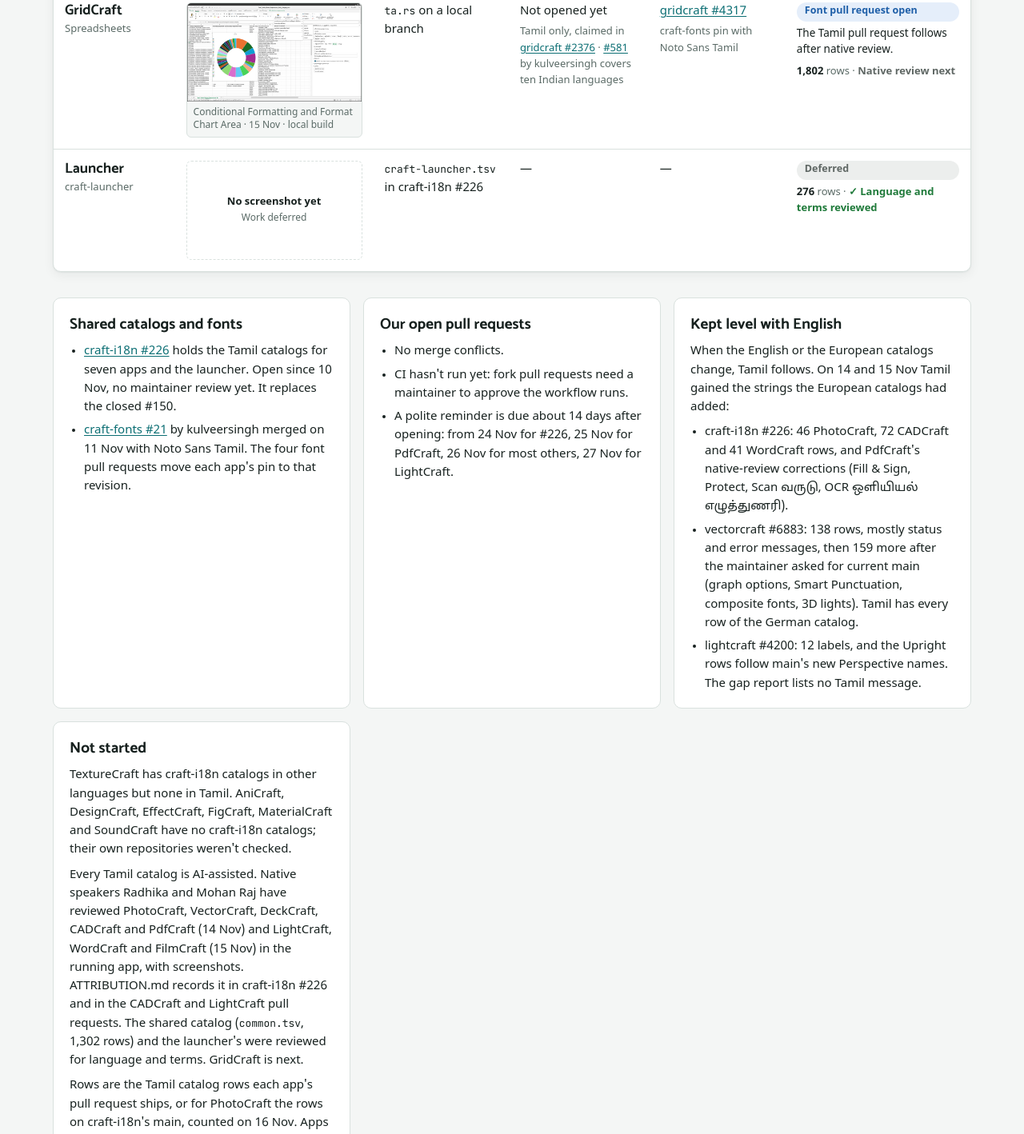
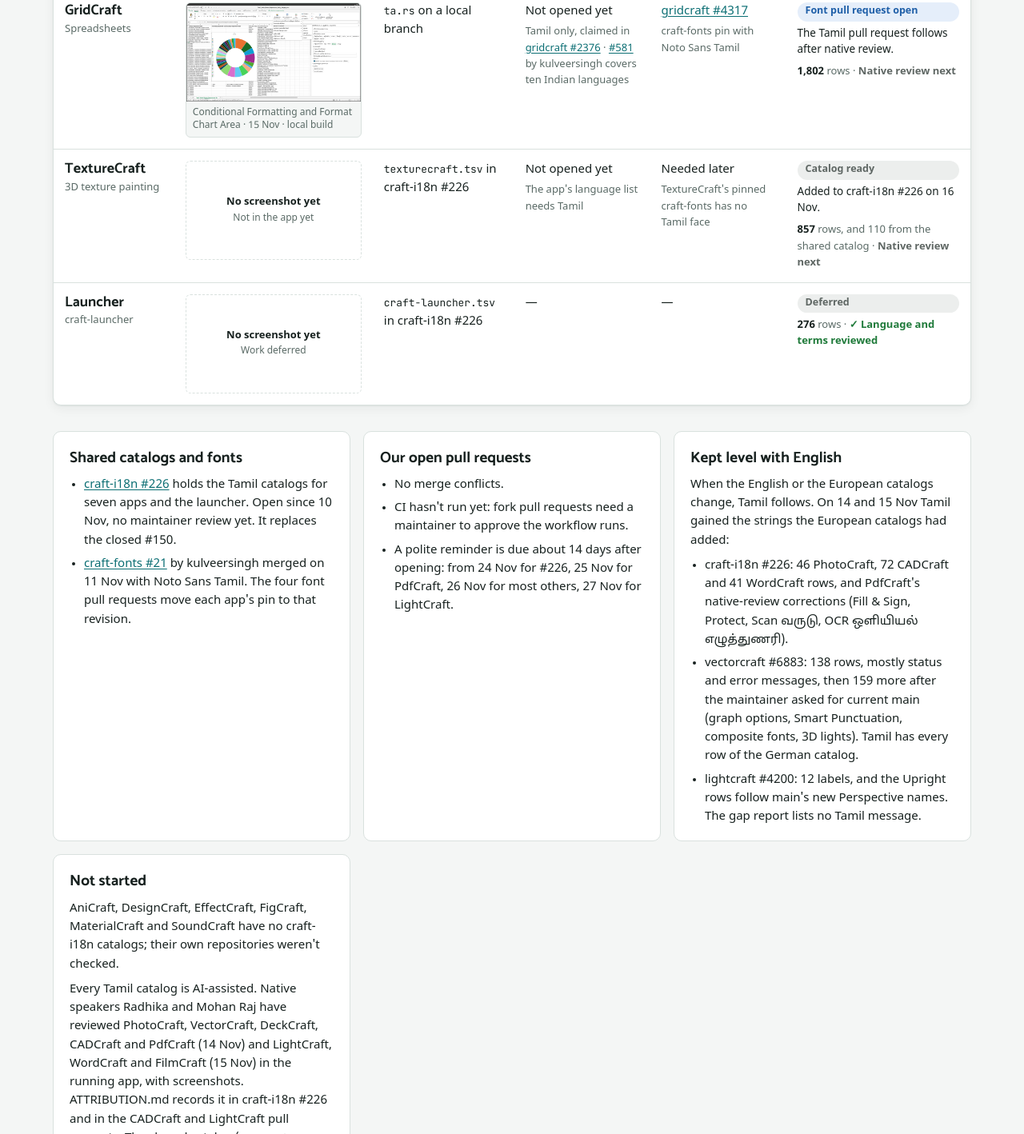
Before and after one commit to newsbaba24x7/artcraft-tamil, a plain HTML site: page index.html in a window 1280 px wide. Shown: the part 2044-3462 px from the top of the page at 80% size. Drawn offline with Linux system fonts and the light colour scheme; a web font is replaced by a local one.

Commit message:
TextureCraft: Tamil catalog in craft-i18n #226

```diff
--- a/index.html
+++ b/index.html
@@ -358,6 +358,15 @@ dialog img { display: block; width: 100%; height: auto; max-height: 82vh; object
         </tr>
 
         <tr>
+          <td><div class="app"><strong>TextureCraft</strong><span>3D texture painting</span></div></td>
+          <td data-label="Tamil screenshot"><div class="noshot"><b>No screenshot yet</b>Not in the app yet</div></td>
+          <td data-label="Tamil catalog"><span class="mono">texturecraft.tsv</span> in craft-i18n #226</td>
+          <td data-label="App pull request">Not opened yet<div class="cell-note">The app's language list needs Tamil</div></td>
+          <td data-label="Font pull request">Needed later<div class="cell-note">TextureCraft's pinned craft-fonts has no Tamil face</div></td>
+          <td data-label="Status"><div class="status"><span class="pill quiet">Catalog ready</span><p>Added to craft-i18n #226 on 16 Nov.</p><p class="facts"><b>857</b> rows, and 110 from the shared catalog · <span class="rv next">Native review next</span></p></div></td>
+        </tr>
+
+        <tr>
           <td><div class="app"><strong>Launcher</strong><span>craft-launcher</span></div></td>
           <td data-label="Tamil screenshot"><div class="noshot"><b>No screenshot yet</b>Work deferred</div></td>
           <td data-label="Tamil catalog"><span class="mono">craft-launcher.tsv</span> in craft-i18n #226</td>
@@ -396,8 +405,8 @@ dialog img { display: block; width: 100%; height: auto; max-height: 82vh; object
     </div>
     <div class="note">
       <h2>Not started</h2>
-      <p>TextureCraft has craft-i18n catalogs in other languages but none in Tamil. AniCraft, DesignCraft, EffectCraft, FigCraft, MaterialCraft and SoundCraft have no craft-i18n catalogs; their own repositories weren't checked.</p>
-      <p style="margin-top:8px">Every Tamil catalog is AI-assisted. Native speakers Radhika and Mohan Raj have reviewed PhotoCraft, VectorCraft, DeckCraft, CADCraft and PdfCraft (14 Nov) and LightCraft, WordCraft and FilmCraft (15 Nov) in the running app, with screenshots. ATTRIBUTION.md records it in craft-i18n #226 and in the CADCraft and LightCraft pull requests. The shared catalog (<span class="mono">common.tsv</span>, 1,302 rows) and the launcher's were reviewed for language and terms. GridCraft is next.</p>
+      <p>AniCraft, DesignCraft, EffectCraft, FigCraft, MaterialCraft and SoundCraft have no craft-i18n catalogs; their own repositories weren't checked.</p>
+      <p style="margin-top:8px">Every Tamil catalog is AI-assisted. Native speakers Radhika and Mohan Raj have reviewed PhotoCraft, VectorCraft, DeckCraft, CADCraft and PdfCraft (14 Nov) and LightCraft, WordCraft and FilmCraft (15 Nov) in the running app, with screenshots. ATTRIBUTION.md records it in craft-i18n #226 and in the CADCraft and LightCraft pull requests. The shared catalog (<span class="mono">common.tsv</span>, 1,302 rows) and the launcher's were reviewed for language and terms. GridCraft and TextureCraft are next.</p>
       <p style="margin-top:8px">Rows are the Tamil catalog rows each app's pull request ships, or for PhotoCraft the rows on craft-i18n's main, counted on 16 Nov. Apps that read craft-i18n also use the shared catalog.</p>
     </div>
   </section>
```
